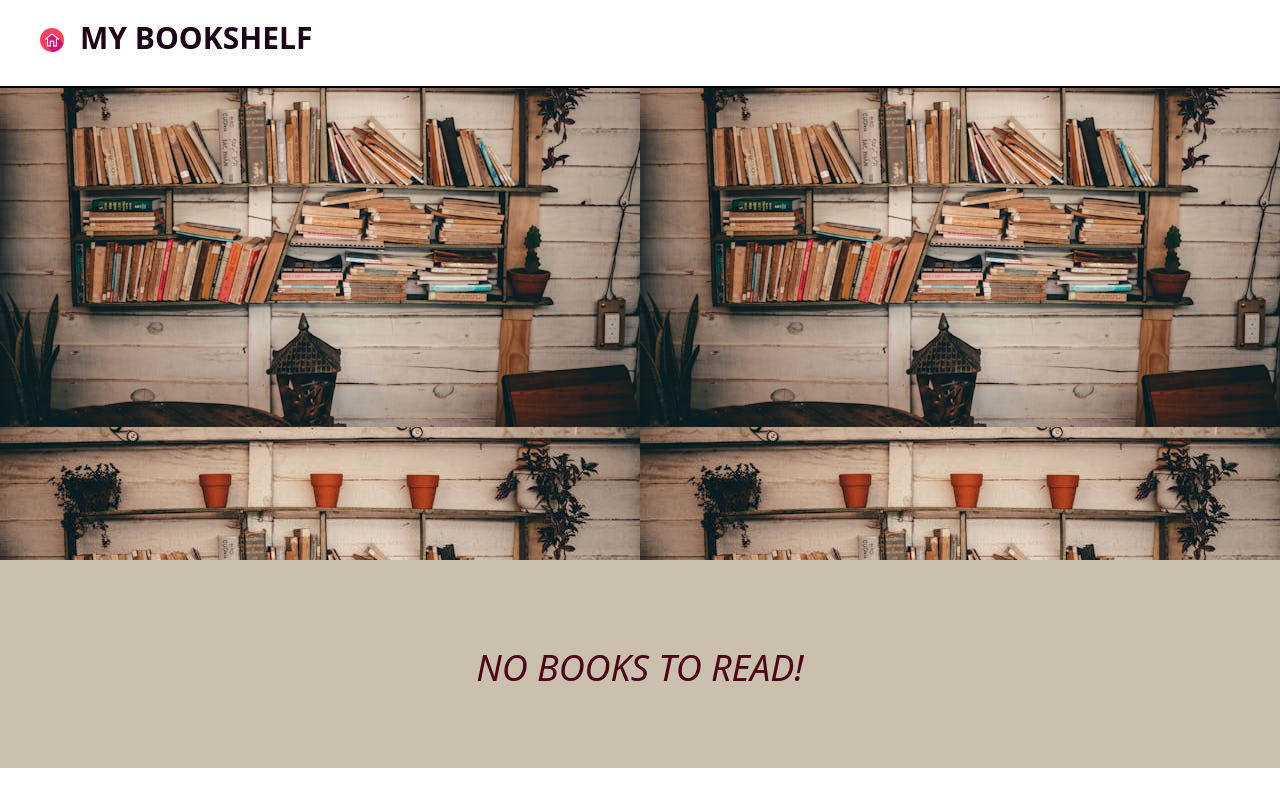
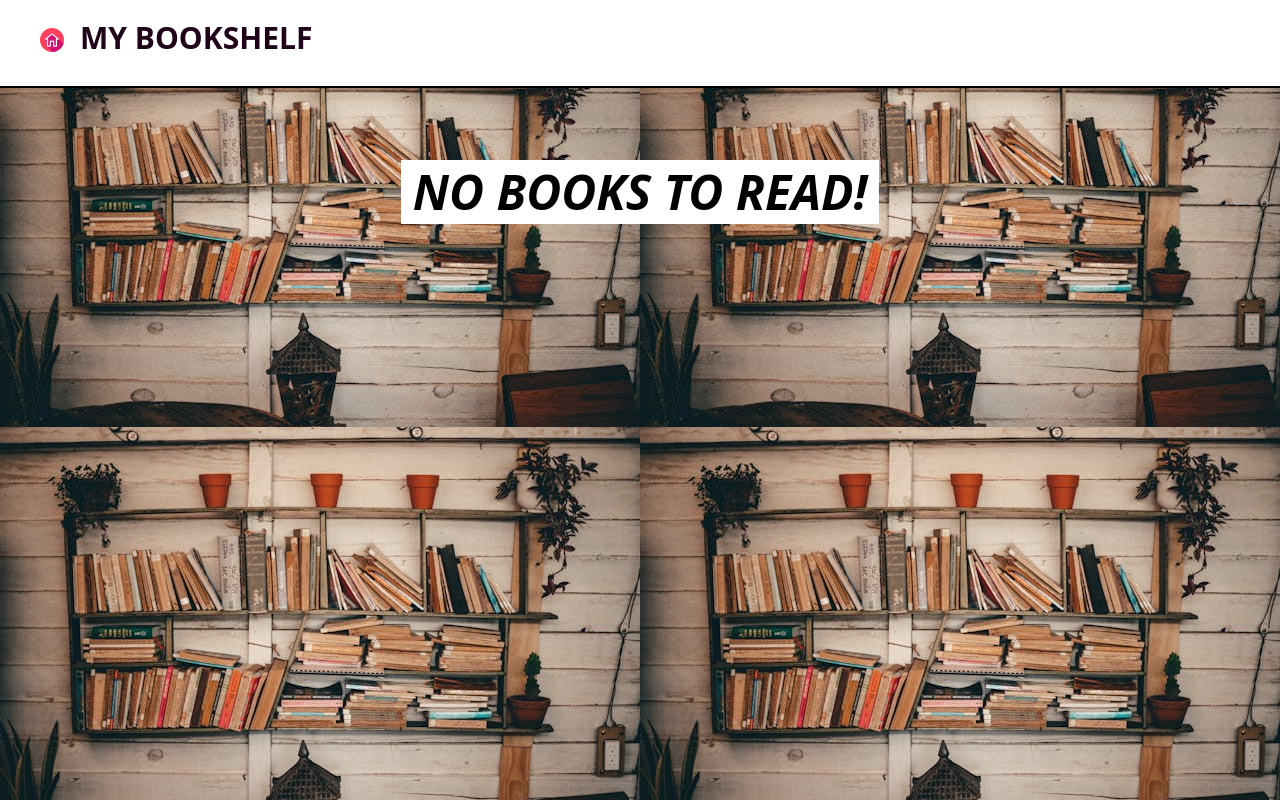
Before and after one commit to sanjanaSSC/bookshelf, a React (Vite) app: page /self in a window 1280 px wide. Built offline with nearby package versions, Linux system fonts and the light colour scheme.

Commit message:
completed4

```diff
--- a/src/App.css
+++ b/src/App.css
@@ -1,7 +1,7 @@
 #root {
   max-width: 1280px;
   margin: 0 auto;
-  padding: 2rem;
+  padding: 0;
   text-align: center;
 }
 
@@ -59,3 +59,20 @@
   transform: translateY(-10px);
   transition: opacity 300ms, transform 300ms;
 }
+
+
+.button-clicked {
+  animation: tickle 1s ease-in-out;
+}
+
+@keyframes tickle {
+  0% {
+    transform: scale(1);
+  }
+  50% {
+    transform: scale(1.2);
+  }
+  100% {
+    transform: scale(1);
+  }
+}
--- a/src/component/SearchBar.jsx
+++ b/src/component/SearchBar.jsx
@@ -16,9 +16,9 @@ export default function SearchBar({setSearchTerm}) {
       ref={inputRef}
       onChange={(e)=>{setSearchTerm(e.target.value)}}
       placeholder='Search for your favorite books here!'
-      className='mx-8 md:m-4 lg:m-4 w-[82%] md:w-[95%] lg:w-[95%]  rounded-3xl h-[50px]  border-gray-300 shadow-xl active:border-gray-100 px-12'
+      className='mx-8 md:m-4 lg:m-4 w-[82%] md:w-[95%] lg:w-[95%] text-xs  rounded-3xl h-[50px]  border-gray-300 shadow-xl active:border-gray-100 px-12'
       />
-      <img src={bookImg} alt="" className='absolute top-2 md:top-8   lg:top-8 left-10 md:left-8 lg:left-8 cursor-pointer'  onClick={handleInput}/>
+      <img src={bookImg} alt="" className='absolute top-4 md:top-8   lg:top-8 left-12 md:left-8 lg:left-8 cursor-pointer'  onClick={handleInput}/>
     </div>
   )
 }
--- a/src/pages/Home.jsx
+++ b/src/pages/Home.jsx
@@ -77,12 +77,13 @@ export default function Home() {
         <div className='flex flex-col md:pr-20  md:grid md:grid-cols-3 lg:grid lg:grid-cols-3 '>
             <div className='md:col-span-1 lg:col-span-1 '>
                 <div className='h-[50vh] md:inline md:fixed md:h-full lg:inline	lg:fixed lg:h-full pt-40 w-full md:w-[32%] lg:w-[32%]' style={{backgroundImage:`url(${shelf})`}}>
-                    <Link to='/self'>
-                        <button className='px-3 py-3 w-3/4 bg-white ml-8 text-rose-950 font-bold rounded-md  flex hover:scale-105 hover:shadow-inner hover:bg-pink hover:text-white 	transition-colors duration-400 ease-in-out	'>
-                            <img src={bookImg} alt="" />
-                            <h2 className='ml-3 text-2xl'>MY BOOKSHELF</h2>
-                        </button>
-                    </Link>
+                <Link to='/self'>
+                    <button className='px-4 py-3 w-3/4 bg-white ml-8 text-rose-950 font-bold rounded-md shadow-lg hover:border-white flex items-center justify-center gap-3 hover:scale-105 hover:shadow-lg hover:bg-pink hover:text-white transition-all duration-300 ease-in-out cursor-pointer border-2 border-transparent hover:border-pink-600'>
+                        <img src={bookImg} alt="Book" className='w-6 h-6'/>
+                        <h2 className='text-2xl'>MY BOOKSHELF</h2>
+                    </button>
+                </Link>
+
                 </div>
             </div>
             <div className='col-span-2 pb-20 pt-10 md:pl-20 pl-6 pr-6'>
--- a/src/pages/PersonalShelf.jsx
+++ b/src/pages/PersonalShelf.jsx
@@ -11,20 +11,20 @@ export default function PersonalShelf() {
   console.log(personalBooks,"books")
 
   return (
-    <div className='pb-20 bg-sandybrown h-full'>
+    <div className='h-full'>
       <div className='flex flex-row-reverse md:flex-row lg:flex-row py-3 fixed w-full bg-white border-b-2 border-b-black'>
         <Link to='/'><button><img src={home} alt="" className=' m-4 ml-10'/></button></Link>
         <h2 className='text-3xl bg-white ml-0 flex justify-center text-pink mt-2'><strong>MY BOOKSHELF</strong></h2>
       </div>
-      <div style={{backgroundImage:`url(${shelf})`}} className='w-full h-[70vh]'></div>
-      <div className='mx-8 md:mx-20 lg:mx-20 mt-10'>
+      <div style={{backgroundImage:`url(${shelf})`}} className='w-full h-[100vh] pt-28'>
+      <div className='mx-8 md:mx-20 lg:mx-20 '>
         {personalBooks.length > 0 ?
         <div>
           <div className='flex flex-col '>
           {personalBooks.map((book, index) => {
             return (
               <div key={index}>
-                  <div  className='p-4 bg-white  border-pink m-4 shadow-2xl	 py-16 rounded-md ' >
+                  <div  className='p-4 bg-white  border-pink m-4 shadow-2xl	 py-12 rounded-md ' >
                     <h2  className='text-2xl font-bold text-pink flex justify-center'><strong>{book.title}</strong></h2>
                     <h2  className='text-xl font-semibold flex justify-center'>{book.author}</h2>
                   </div>
@@ -33,15 +33,17 @@ export default function PersonalShelf() {
           })}
           </div>
           <div className='flex justify-center'>
-              <h2 className='text-4xl mt-12 text-rose-950'><em>THE END!</em></h2>
+              <h2 className='text-5xl mt-12 text-white font-bold border-black'><em>THE END!</em></h2>
           </div>
         </div>
         :
         <div className='flex justify-center'>
-          <h2 className='text-4xl mt-12 text-rose-950'><em>NO BOOKS TO READ!</em></h2>
+          <h2 className='text-5xl mt-12 text-black bg-white px-3 py-2  font-bold border-black'><em>NO BOOKS TO READ!</em></h2>
         </div>
         }
       </div>
+      </div>
+
     </div>
   )
 }
```
